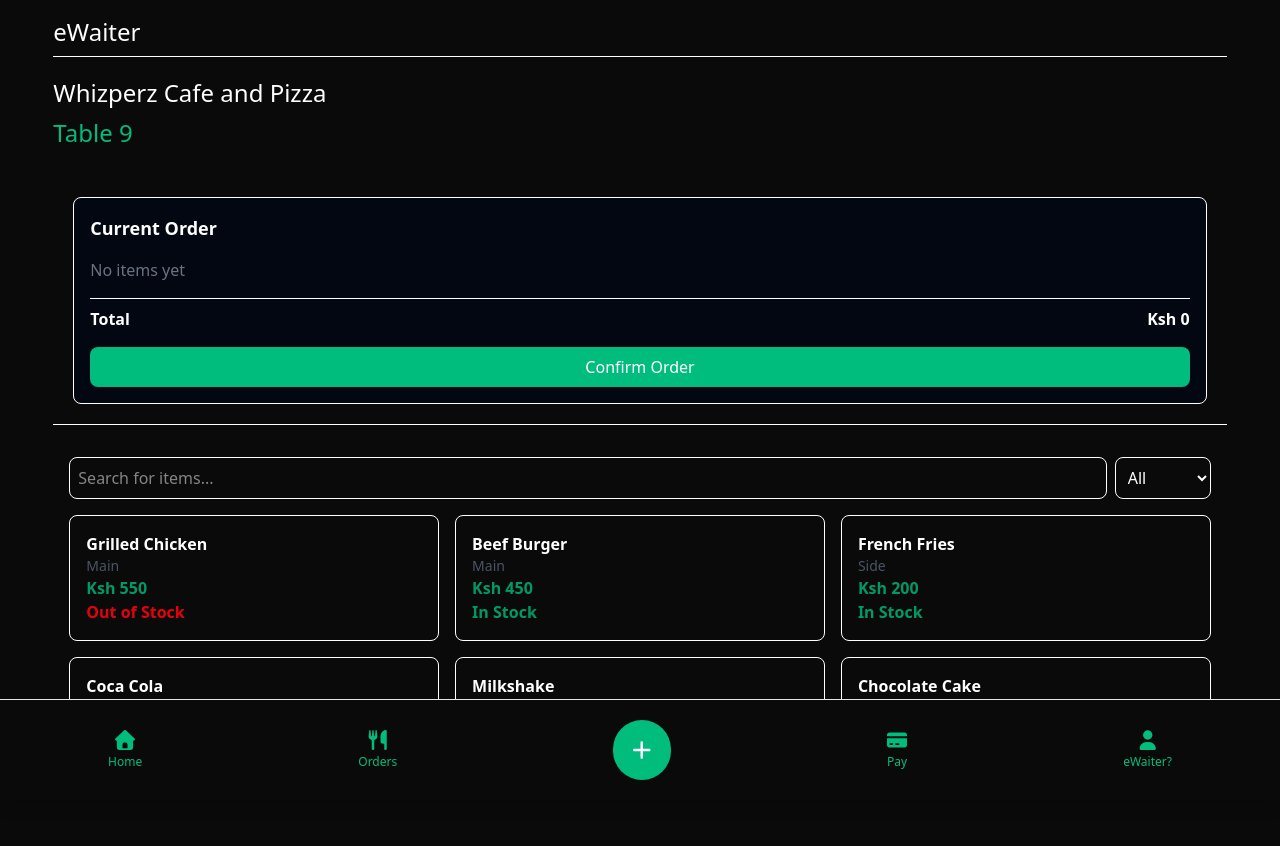
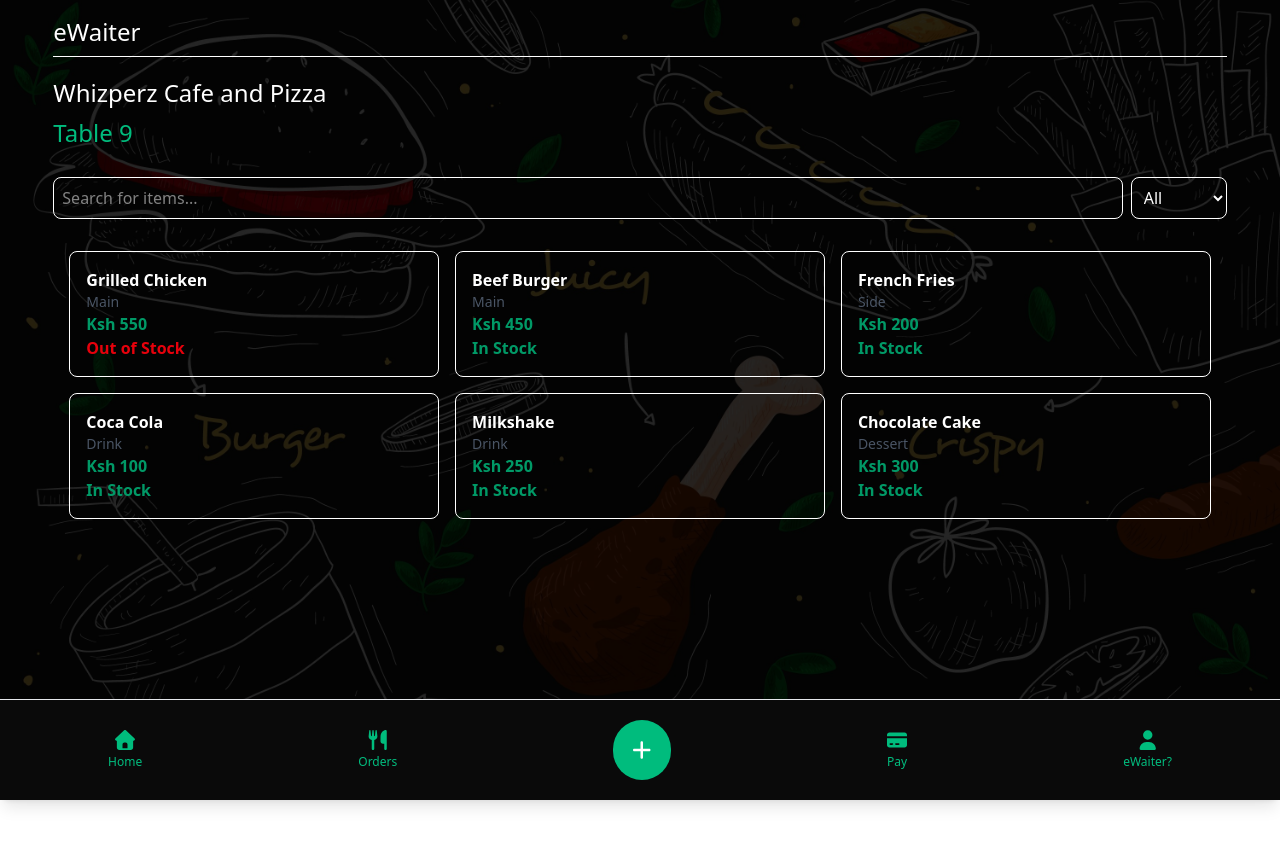
Before and after one commit to BiggieBrian/waiter-pos-system, a React (Vite) app in the folder client/: page /client/new-order in a window 1280 px wide. Shown: the top 846 px of the page. After the commit the page ends 800 px from the top, so only its background shows below. Built offline with nearby package versions, Linux system fonts and the light colour scheme.

Commit message:
Background Update & New Order Card Display

```diff
--- /dev/null
+++ b/client/src/App.css
@@ -0,0 +1,8 @@
+body {
+  margin: 0;
+  padding: 0;
+  background-image: url(./assets/4478925.jpg);
+  background-size: cover;
+  background-repeat: no-repeat;
+  background-position: center;
+}
--- a/client/src/App.jsx
+++ b/client/src/App.jsx
@@ -1,7 +1,7 @@
 import React from "react";
 import { Client } from "./pages/client/Client";
 import { Outlet } from "react-router";
-
+import "./App.css";
 const App = () => {
   return (
     <>
--- a/client/src/components/StatCard.jsx
+++ b/client/src/components/StatCard.jsx
@@ -1,11 +1,11 @@
 const StatCard = ({ title, value }) => {
   return (
-    <div className="bg-black border border-gray-700 rounded-xl p-4 text-center text-white w-full max-w-sm mx-auto shadow-md">
+    <div className="bg-black border border-gray-700 rounded-xl p-4 text-center text-white  mx-auto shadow-md">
       {/* Title */}
-      <h3 className="text-sm text-gray-300">{title}</h3>
+      <h3 className="text-2xl text-gray-300">{title}</h3>
 
       {/* Value */}
-      <p className="text-emerald-500 text-xl font-bold mt-1">{value}</p>
+      <p className="text-emerald-500 text-3xl font-bold mt-1">{value}</p>
     </div>
   );
 };
--- a/client/src/pages/client/Client.jsx
+++ b/client/src/pages/client/Client.jsx
@@ -8,7 +8,7 @@ import { useState } from "react";
 const Client = () => {
   return (
     <>
-      <main className="min-h-screen bg-[#0A0A0A] text-white">
+      <main className="min-h-screen bg-[#000000d9] text-white">
         <ClientHeader />
         <div className="w-11/12 mx-auto py-2 pb-50">
           <Outlet />
--- a/client/src/pages/client/NewOrder.jsx
+++ b/client/src/pages/client/NewOrder.jsx
@@ -84,10 +84,30 @@ const NewOrder = ({}) => {
 
   return (
     <>
-      <div className="border rounded-lg p-4 flex flex-col m-5 bg-gray-950">
+      <div className="flex gap-2">
+        <input
+          type="text"
+          placeholder="Search for items..."
+          value={search}
+          onChange={(e) => setSearch(e.target.value)}
+          className="flex-1 border rounded-lg p-2"
+        />
+        <select
+          value={filter}
+          onChange={(e) => setFilter(e.target.value)}
+          className="border rounded-lg p-2"
+        >
+          <option>All</option>
+          <option>Main</option>
+          <option>Side</option>
+          <option>Drink</option>
+          <option>Dessert</option>
+        </select>
+      </div>
+      {order.length === 0 || (
+        <div className="border rounded-lg p-4 flex flex-col m-5 bg-black">
           <h2 className="text-lg font-semibold mb-4">Current Order</h2>
           <div className="flex-1 overflow-y-auto space-y-2">
-          {order.length === 0 && <p className="text-gray-500">No items yet</p>}
             {order.map((item) => (
               <div key={item.id} className="flex justify-between items-center">
                 <div>
@@ -118,31 +138,12 @@ const NewOrder = ({}) => {
             Confirm Order
           </button>
         </div>
-      <hr />
+      )}
+
       <div className="grid grid-cols-3 gap-4 p-4 my-4">
         {/* Left - Menu & Filters */}
         <div className="col-span-3 space-y-4">
           {/* Search & Filter */}
-          <div className="flex gap-2">
-            <input
-              type="text"
-              placeholder="Search for items..."
-              value={search}
-              onChange={(e) => setSearch(e.target.value)}
-              className="flex-1 border rounded-lg p-2"
-            />
-            <select
-              value={filter}
-              onChange={(e) => setFilter(e.target.value)}
-              className="border rounded-lg p-2"
-            >
-              <option>All</option>
-              <option>Main</option>
-              <option>Side</option>
-              <option>Drink</option>
-              <option>Dessert</option>
-            </select>
-          </div>
 
           {/* Menu Items */}
           <div className="grid grid-cols-2 md:grid-cols-3 gap-4">
--- a/client/src/pages/client/Orders.jsx
+++ b/client/src/pages/client/Orders.jsx
@@ -11,7 +11,7 @@ const Orders = () => {
   }, []);
   return (
     <>
-      <div className="p-4">
+      <div className="">
         {sessionOrders.map((order) => (
           <OrderCard key={order.id} order={order} />
         ))}
--- a/client/src/pages/client/Pay.jsx
+++ b/client/src/pages/client/Pay.jsx
@@ -55,7 +55,7 @@ const Pay = ({ onSelect }) => {
           <button
             key={method.id}
             onClick={() => onSelect(method.id)}
-            className="flex flex-col items-center justify-center rounded-2xl shadow-md border border-gray-700 p-6 cursor-pointer"
+            className="flex flex-col items-center justify-center rounded-2xl shadow-md border bg-[#000000] p-6 cursor-pointer"
           >
             <div
               className={`w-14 h-14 flex items-center justify-center rounded-full text-white ${method.color}`}
```
Also changed, not shown: client/src/assets/4478925.jpg (added). Lines whose indentation alone changed are shown as unchanged.
